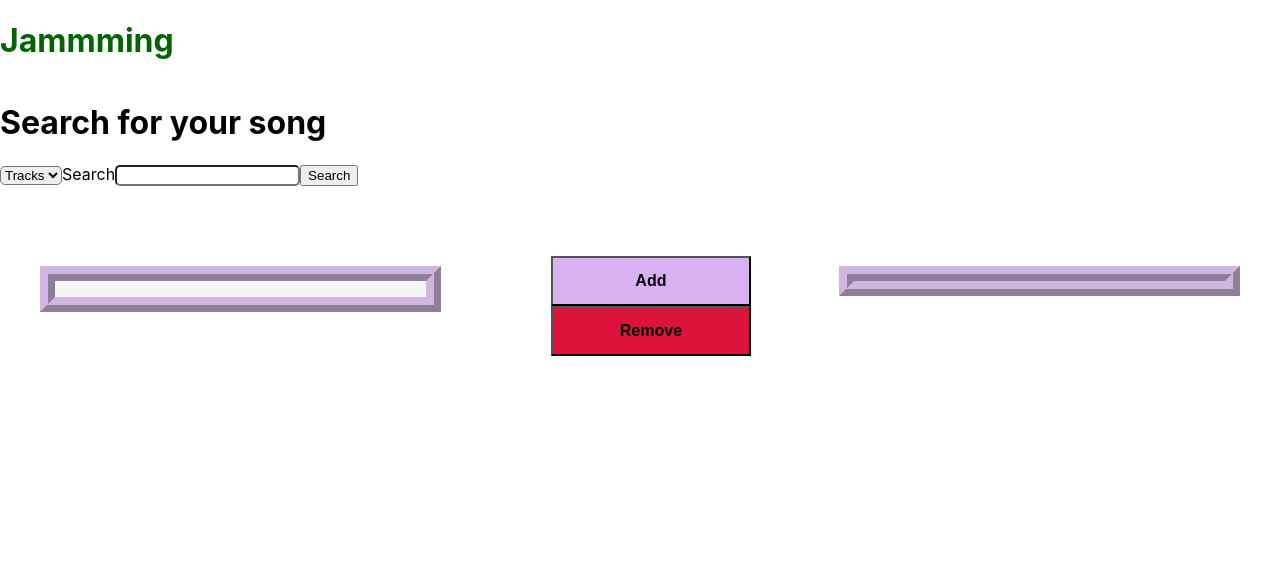
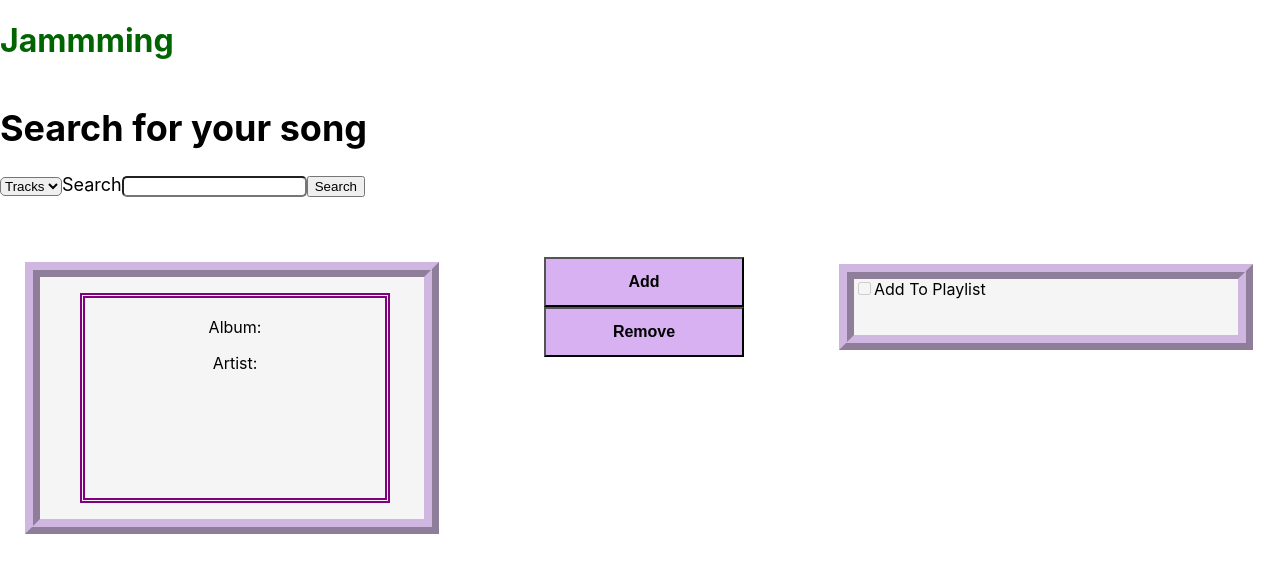
Before and after one commit to mcstill74/jammming, a React (Create React App) app: page / in a window 1280 px wide. Both pictures are taken after a click on the button "Remove". Shown: the top 572 px of the page. Built offline with nearby package versions, Linux system fonts and the light colour scheme.

Commit message:
completed add/remove functionality, and playlist

```diff
--- a/src/App.css
+++ b/src/App.css
@@ -45,12 +45,15 @@
 
 header{
   flex-direction: row;
-  align-self: center;
+  align-content: center;
   color: darkgreen;
 }
 
 #search{
   flex-direction:row;
+  font-size: large;
+  align-items: center;
+  justify-content: space-between;
   column-span: all;
 }
 
@@ -69,7 +72,7 @@ header{
   flex-direction: row;
   align-content: space-between;
   justify-content: flex-start;
-  padding:30px;
+  padding:20px;
 }
 #buttons{
   width:300px;
@@ -88,13 +91,9 @@ header{
 #button img{
   size: 200px;
 }
-#add:focus,
-#remove:focus{
-  background-color: crimson;
-}
 
 #results{
-  margin: 10px;
+  margin: 5px;
   width:400px;
   height:100%;
   border: 4mm ridge rgba(203, 173, 222, .86);
@@ -106,7 +105,7 @@ header{
 
 li{
   width:300px;
-  height:100px;
+  height:200px;
   border: thick double purple;
   text-align: center;
   background-color: none;
@@ -117,7 +116,10 @@ li::selection{
 }
 
 #tracks{
-  margin: 10px;
+  display:flex;
+  flex-direction: column;
+
+  margin: 7px;
   width:400px;
   height:100%;
   border: 4mm ridge rgba(203, 173, 222, .86);
@@ -126,3 +128,11 @@ li::selection{
   background-color: whitesmoke;
   overflow: scroll;
 }
+
+#submit{
+  width: 200px;
+  height: 50px;
+  background-color: rgba(210, 165, 240, .86);
+  font-size: medium;
+  font-weight: bold;
+}
--- a/src/App.js
+++ b/src/App.js
@@ -3,143 +3,111 @@ import './App.css';
 import SearchBar from './components/SearchBar';
 import SearchResults from './components/SearchResults';
 import TrackList from './components/Tracklist';
-import {callSpotify} from './module/apiProcessing';
+import Playlist from './components/Playlist';
+import {callSpotify, callUpdateSpotify} from './module/apiProcessing';
 
 
 function App() {
   const [searchResults, setSearchResults] = useState([]);
+  const [track, setTrack] = useState({});
   const [trackList, setTrackList] = useState([]);
-   /* [
-    {
-        uri: 'lkjda3654',
-        externalId: 1,
-        name: "Give It Away",
-        artists: [
-          {
-            uri: 'kaldj',
-            profile: [{
-              name: "George Strait"
-            }]
-          }
-        ],
-        albumOfTrack: [
-          {
-            uri: 0,
-            name: "50 #1 Greatest Hits",
-            coverArt:{
-              sources: [
-                {
-                  url:"https://fakeurl.com",
-                  width:300,
-                  height:300
-                },
-                {
-                  url:"https://fakeurl2.com",
-                  width:300,
-                  height:300
-                },
-                {
-                  url:"https://fakeurl3.com",
-                  width:300,
-                  height:300
-                }
-              ]
-            }
-          },
-          {
-            uri: 0,
-            name: "Best Of (Deluxe Edition) testing ",
-            coverArt:{
-              sources: [
-                {
-                  url:"https://fakeurl.com",
-                  width:300,
-                  height:300
-                },
-                {
-                  url:"https://fakeurl2.com",
-                  width:300,
-                  height:300
-                },
-                {
-                  url:"https://fakeurl3.com",
-                  width:300,
-                  height:300
-                }
-              ]
-            }
-          }
+  const [playList, setPlaylist] = useState([]);
+  const [playListName, setPlayListName] = useState('');
 
-        ]
 
-    },
-    {
-        uri: 'lkjda3642',
-        externalId: 2,
-        name: "All My Exs Live in Texas",
-        artists: [
-          {
-            uri: 'kaldj',
-            profile: [{
-              name: "George Strait"
-            }]
-          }
-        ],
-        albumOfTrack:[
-          { name: "50 #1 Greatest Hits"},
-          { name: "Strait From The Heart"}
-        ]
-    },
-    {
-        uri: 'lkjda3634',
-        externalId: 3,
-        name: "I Cross My Heart",
-        artists: [
-          {
-            uri: 'kaldj',
-            profile: [{
-              name: "George Strait"
-            }]
-          }
-        ],
-        albumOfTrack:[
-          { name: "50 #1 Greatest Hits"},
-          { name: "Strait From The Heart"}
-        ]
-    }
-
-]
-);*/
 
   function handleSearchSubmit(searchText, searchBy){
     if(searchText.length > 0 && searchBy.length > 0){
         //pass to api to search code
         console.log('Searching for: ' + searchText);
         console.log('Searching by: ' + searchBy);
-        const results = callSpotify(searchText, searchBy);
-        setTimeout( () => {
-          if(results.length > 0)
-            setSearchResults(results);
-          else
-            errorOnSearch();
-        }, 10000);
+        Promise.all([callSpotify(searchText, searchBy)])
+        .then(onSuccessSearch)
+        .then(setSearchResults)
+        .catch(failureOnSearch);
 
       }
     }
 
-  function errorOnSearch(){
+  function onSuccessSearch(result){
+    console.log('Result: '  + JSON.stringify(result));
+    let tracks = [];
+    for(let i =0; i< result[0].items.length; i++){
+    const trackObj = {
+        id: result[0].items[i].data.id,
+        uri:result[0].items[i].data.uri,
+        songName: result[0].items[i].data.name,
+        artist: result[0].items[i].data.artists.items[0].profile.name,
+        album:result[0].items[i].data.albumOfTrack.name
+    }
+    tracks.push(trackObj);
+    }
+    return tracks;
+  }
+
+  function failureOnSearch(error){
     alert('No Tracks found for that criteria.');
   }
 
-  function handleAddClick(e){
-    console.log('Add button clicked');
-    setTrackList( (trackList) => [e.target.value, ...trackList]);
+  function handleAddClick(){
+    console.log('Adding track to list' + track.id);
+    const iterator = searchResults.values();
+    for( const value of iterator){
+      if(value === track){
+        console.log('a match!');
+        setTrackList( (trackList) => [...trackList, track]);
+        setSearchResults(searchResults.filter( (item) => item !== value));
+        if(document.getElementById("save").checked === true)
+        {
+          setPlaylist( (playList) => [...playList, track]);
+        }
+        break;
+      }
+      else{
+        console.log('no match!');
+      }
+    }
+
   }
 
+  function handleRemoveClick(){
+    console.log('Remove button clicked');
+    setTrackList( (trackList) => trackList.filter( (item) => item !== track));
+    setSearchResults( (searchResults) => [...searchResults, track]);
+  }
 
-  function handleRemoveClick(e){
-    console.log('Remove button clicked');
-    setTrackList( (trackList) => trackList.filter( (track) => track.key !== e.target.value.key));
+  function onTrackClick(obj){
+    console.log('Track id: ' + obj.id);
+    setTrack(obj);
+  }
+
+  function handleAddToPlaylist(e){
+    console.log('add to playlist checked!');
+    if(e.target.checked === true ){
+      document.getElementById("playlist").hidden = false;
+      setPlaylist(trackList);
+    }
+    else{
+      document.getElementById("playlist").hidden = true;
+      setPlaylist([]);
+    }
+  }
+  function handlePlaylistNameChange(nameOfPlaylist){
+    setPlayListName(nameOfPlaylist);
+  }
+
+  function handleSaveToSpotify(){
+    Promise.all([callUpdateSpotify(playListName, playList)])
+    .then(onSuccessUpdate)
+    .catch(failureOnUpdate);
+  }
+
+  function onSuccessUpdate(){
+    alert(`Your ${playListName} playlist has been saved.`);
+  }
+
+  function failureOnUpdate(){
+    alert(`An issue is identified saving the playlist ${playListName}.`);
   }
 
   return (
@@ -156,7 +124,7 @@ function App() {
       <br></br>
       <div id="action">
         <div id="results">
-          <SearchResults data={searchResults} />
+          <SearchResults data={searchResults} onTrackClick={onTrackClick} />
         </div>
 
         <div id="buttons">
@@ -165,10 +133,21 @@ function App() {
           <button id="remove" onClick={handleRemoveClick}>Remove</button>
         </div>
 
+
         <div id="tracks">
-          <TrackList list={trackList} />
+          <div>
+              <input type="checkbox" name="save" id="save" onClick={handleAddToPlaylist} disabled={trackList.length === 0} />
+              <label htmlFor="save">Add To Playlist</label>
+          </div>
+          <div>
+            <TrackList data={trackList} onTrackClick={onTrackClick} />
+          </div>
+            <br></br>
         </div>
 
+        <div id="playlist" hidden>
+          <Playlist data={playList} onChange={handlePlaylistNameChange} nameList={playListName} submit={handleSaveToSpotify}  />
+        </div>
       </div>
 
    </div>
--- a/src/components/Playlist.js
+++ b/src/components/Playlist.js
@@ -1 +1,43 @@
-//include save to spotify button
+import React from 'react';
+import Track from './Track';
+
+function Playlist(props){
+    const rows = [];
+    for(let i = 0; i<props.data.length; i++){
+        rows.push( <Track id={props.data[i].id} key={props.data.uri} data={props.data[i]} onTrackClick={props.onTrackClick}  />)
+    }
+
+    function handleNameChange(e){
+        if(e.target.value !== ''){
+            props.onChange(e.target.value)
+            document.getElementById('submit').disabled = false;
+        }
+        else{
+            document.getElementById('submit').disabled = true;
+        }
+    }
+
+    function handleSubmit(e){
+        if(props.nameList !== ''){
+            props.submit();//call submit in app.js
+        }
+        else{
+            alert('Playlist name is required.');
+            document.getElementById('playlistName').focus();
+        }
+
+    }
+
+    return (
+        <form onSubmit={handleSubmit}>
+            <label htmlFor='playlistName'>Playlist name:</label>
+            <input onChange={handleNameChange} type='text' id='playlistName' name='playlistName' value={props.nameList}></input>
+            <ul style={{listStyle:"none"}}>
+                {rows}
+            </ul>
+            <button disabled id='submit'>Save to Spotify</button>
+        </form>
+
+    );
+}
+export default Playlist;
--- a/src/components/SearchBar.js
+++ b/src/components/SearchBar.js
@@ -28,7 +28,6 @@ function SearchBar(props){
             <select id="searchBy" name="Search By" value={searchBy} onChange={handleSearchBySelection}>
                 <option value='tracks'>Tracks</option>
             </select>
-
             <label name="searchText" htmlFor="searchText">Search</label>
             <input id="searchText" type="text" name="searchText" minLength="3" value={searchText} onChange={handleTextChange} />
             <button type="submit">Search</button></span>
--- a/src/components/SearchResults.js
+++ b/src/components/SearchResults.js
@@ -1,18 +1,20 @@
 import React from 'react';
 import Track from './Track';
+function SearchResults(props){
+        const rows = [];
+        for(let i = 0; i<props.data.length; i++){
+            rows.push( <Track id={props.data[i].id} key={props.data.uri} data={props.data[i]} onTrackClick={props.onTrackClick}  />)
+        }
 
-function SearchResults(props){
 
         return (
             <>
                 <ul style={{listStyle:"none"}}>
-                    {props.data.map(item =>
-                        <Track key={item.uri} data={item} /> )}
+                    {rows}
                 </ul>
             </>
 
         );
 
-
 }
 export default SearchResults;
--- a/src/components/Track.js
+++ b/src/components/Track.js
@@ -1,22 +1,18 @@
 import React from 'react';
 
 function Track(props){
+    function handleTrackClick(e){
+        //call main track click in App.js
+        props.onTrackClick(props.data);
+    }
 
-        function handleOnClick(e){
-            alert('Clicked Me!');
-        }
 
         return(
-        <>
-            <li id={props.data.uri} onClick={handleOnClick}>
-                <h3>{props.data.name}</h3>
-                <h4>Artist:</h4>
-                {props.data.artists.forEach( (item) => <li>item.profile.name</li> ) }
-                <h4>Album:</h4>
-                {props.data.albumOfTrack.forEach( (item) => <li>item.name</li> ) }
-            </li>
-
-        </>
+        <li id={props.data.id} key={props.data.id} onClick={handleTrackClick}>
+            <h3>{props.data.songName}</h3>
+            <p>Album: {props.data.album}</p>
+            <p>Artist: {props.data.artist}</p>
+        </li>
         );
 }
 
--- a/src/components/Tracklist.js
+++ b/src/components/Tracklist.js
@@ -1,15 +1,19 @@
 import React from 'react';
 import Track from './Track';
 
+function TrackList(props){
+    const rows = [];
+    for(let i = 0; i<props.data.length; i++){
+        rows.push( <Track id={props.data[i].id} key={props.data.uri} data={props.data[i]} onTrackClick={props.onTrackClick}  />)
+    }
 
-function TrackList(props){
     return (
         <>
-            {props.list.map(item =>
-                <Track key={item.id} trackObj={item}  /> )}
+            <ul style={{listStyle:"none"}}>
+                {rows}
+            </ul>
+        </>
 
-        </>
-    )
-
+    );
 }
 export default TrackList;
```
Also changed, not shown: src/module/apiProcessing.js (+18 -5 lines).
